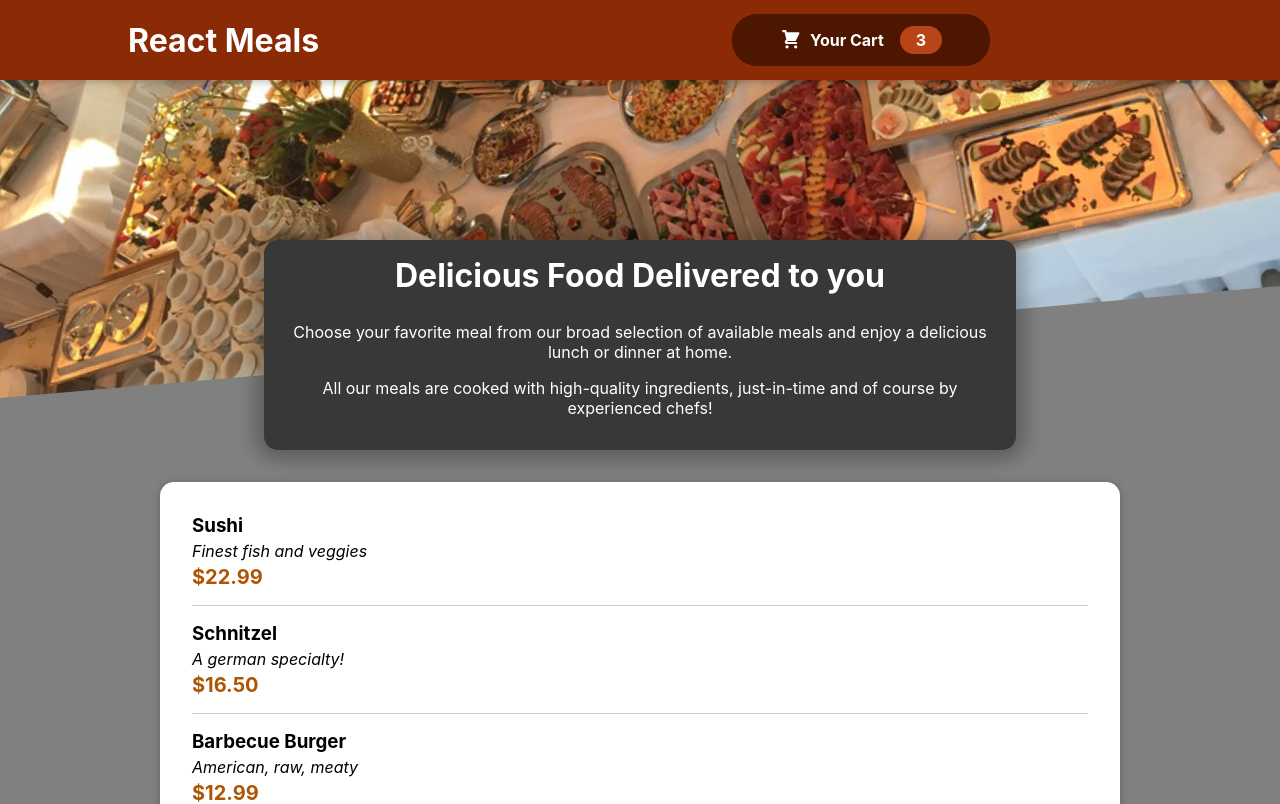
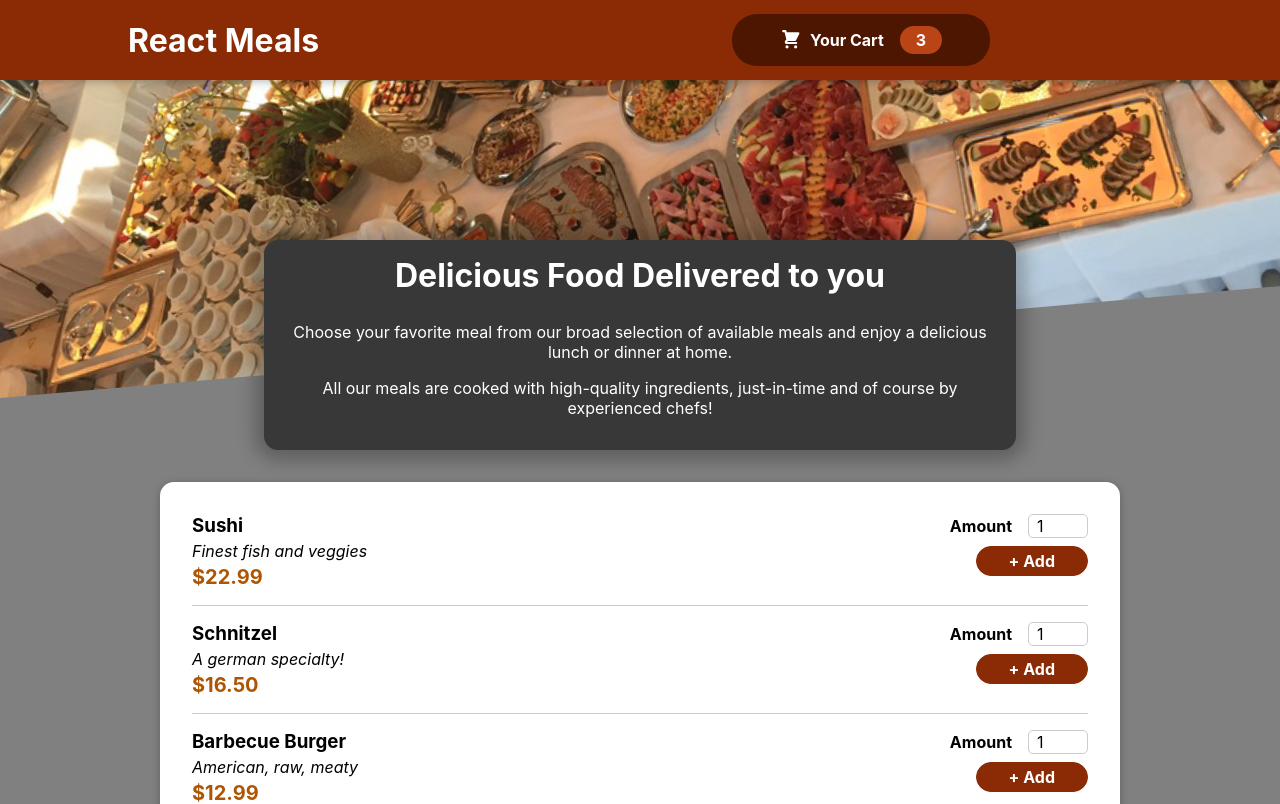
Before and after one commit to Shubh-Sad-Ratna/restaurant-website-eagle3, a React (Create React App) app: page / in a window 1280 px wide. Shown: the top 804 px of the page. Built offline with nearby package versions, Linux system fonts and the light colour scheme.

Commit message:
Adding a Form

```diff
--- a/src/Component/Meals/MealItem/Mealitem.js
+++ b/src/Component/Meals/MealItem/Mealitem.js
@@ -1,4 +1,5 @@
 import classes from "./Mealitem.module.css"
+import MealitemForm from "./MealitemForm"
 const Mealitem=(props)=>{
     const price=`$${props.price.toFixed(2)}`
     return(
@@ -8,7 +9,9 @@ const Mealitem=(props)=>{
                 <div className={classes.description}>{props.description}</div>
                 <div className={classes.price}>{price}</div>
             </div>
-            <div></div>
+            <div>
+                <MealitemForm/>
+            </div>
         </li>
     )
 }
--- /dev/null
+++ b/src/Component/Meals/MealItem/MealitemForm.js
@@ -0,0 +1,18 @@
+import classes from "./MealitemForm.module.css"
+import Input from "../../UI/Input";
+const MealitemForm=()=>{
+    return(
+        <form className={classes.form}>
+            <Input label="Amount" input={{
+                id:"amount",
+                type:"number",
+                min:"1",
+                max:"5",
+                step:"1",
+                defaultValue:'1'
+            }}></Input>
+            <button>+ Add</button>
+        </form>
+    )
+}
+export default MealitemForm;
--- /dev/null
+++ b/src/Component/Meals/MealItem/MealitemForm.module.css
@@ -0,0 +1,20 @@
+.form {
+    text-align: right;
+  }
+
+  .form button {
+    font: inherit;
+    cursor: pointer;
+    background-color: #8a2b06;
+    border: 1px solid #8a2b06;
+    color: white;
+    padding: 0.25rem 2rem;
+    border-radius: 20px;
+    font-weight: bold;
+  }
+
+  .form button:hover,
+  .form button:active {
+    background-color: #641e03;
+    border-color: #641e03;
+  }
--- /dev/null
+++ b/src/Component/UI/Input.js
@@ -0,0 +1,11 @@
+import classes from "./Input.module.css"
+
+const Input=(props)=>{
+    return(
+        <div className={classes.input}>
+            <label htmlFor={props.input.id}>{props.label}</label>
+            <input id={props.input.id} {...props.input}/>
+        </div>
+    )
+}
+export default Input;
--- /dev/null
+++ b/src/Component/UI/Input.module.css
@@ -0,0 +1,18 @@
+.input {
+    display: flex;
+    align-items: center;
+    margin-bottom: 0.5rem;
+  }
+
+  .input label {
+    font-weight: bold;
+    margin-right: 1rem;
+  }
+
+  .input input {
+    width: 3rem;
+    border-radius: 5px;
+    border: 1px solid #ccc;
+    font: inherit;
+    padding-left: 0.5rem;
+  }
```
